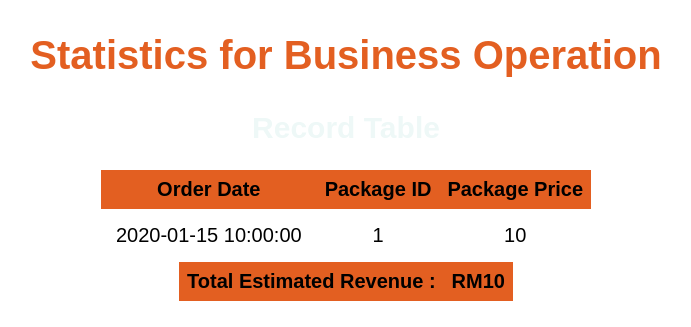
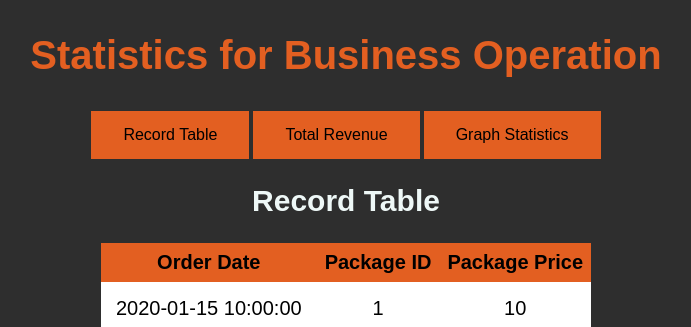
Before and after one commit to simonj-suts/FoodEdgeWeb, a PHP site: page /statistics.php in a window 1280 px wide. Shown: the top 327 px of the page, without its empty margins (294-985 px from the left). Run offline with PHP 8.4, Linux system fonts and the light colour scheme; tables that the repository leaves empty or names only in its code hold one stand-in row (values such as "Sample post"); lists and menus that the app fills with data are empty; some libraries are stand-ins or nearby versions; some web fonts are replaced.

Commit message:
Latest statistics page
Add buttons and new alignments.

```diff
--- a/statistics.php
+++ b/statistics.php
@@ -81,7 +81,7 @@
 				fontSize: 21,
 				titleTextStyle: { color: '#FFFFFF' },
 				legendTextStyle: { color: '#FFFFFF' },
-				backgroundColor :{fill : 'black' },
+				backgroundColor :{fill : '#2E2E2E' },
 				is3D: true,
 			};
 
@@ -91,14 +91,21 @@
 		</script>
 	</head>
 
-	<body>
+	<body id="statistics_body">
 		<article>
 			<h1 id="statistics_header">Statistics for Business Operation</h1>
+
+				<div class="statistics_button">
+					<a class="button_nav" href="statistics.php#statistics_subheader">Record Table</a>
+					<a class="button_nav" href="statistics.php#total_table">Total Revenue</a>
+					<a class="button_nav" href="statistics.php#piechart_3d">Graph Statistics</a>
+				</div>
+
 				<h2 class="statistics_subheader">Record Table</h2>
 					<?php
 						$sum = 0;
 
-						echo "<div id=\"view_table_div\"><table id=\"statistics_table\">";
+						echo "<table id=\"statistics_table\">";
 						echo "<tr><th>Order Date</th><th>Package ID</th><th>Package Price</th></tr>";
 
 						for($x=0;$x<count($row);$x++) {
@@ -107,12 +114,11 @@
 							echo "<td>".$row[$x]['price_per_pax']."</td>";
 							$sum += $row[$x]['price_per_pax'];
 						}
+						echo "</table>";
 
-						echo "</table></div>";
+						echo "<table id=\"total_table\">";
 
-						echo "<div id=\"view_table_div\"><table id=\"statistics_table\">";
-
-						echo "<tr><th>Total Estimated Revenue :</th><th>RM{$sum}</th></tr>";
+						echo "<tr><td>Total Estimated Revenue :</td><td>RM{$sum}</td></tr>";
 
 						echo "</table></div>";
 
@@ -120,6 +126,10 @@
 					?>
 				<h2 class="statistics_subheader">Graph Statistics</h2>
 				<div id="piechart_3d" style="width: 900px; height: 500px; display: block; margin: 0 auto;"></div>
+
+				<div class="statistics_button">
+					<a class="button_nav" href="statistics.php#statistics_header">Back to the Top</a>
+				</div>
 		</article>
 	</body>
 </html>
```
